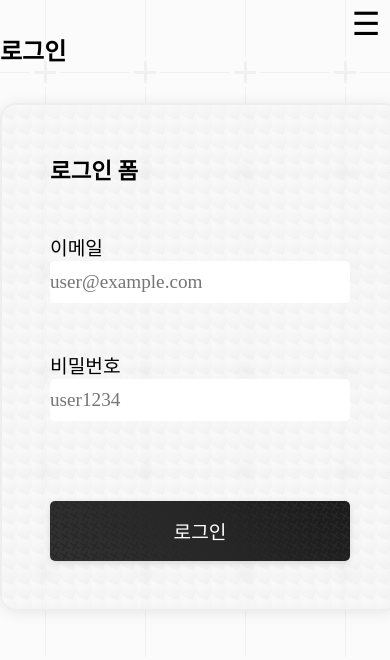
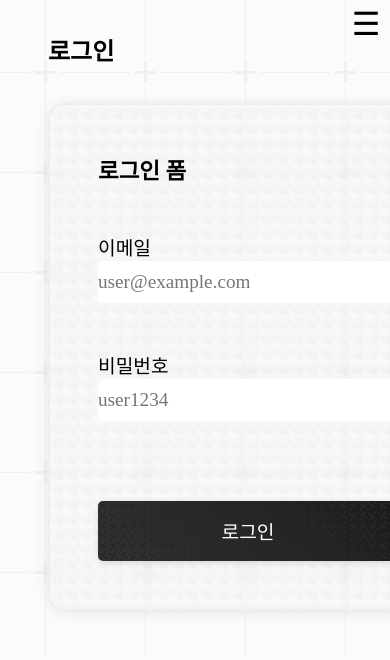
Before and after one commit to naruteride/AI-covid-19-tester, a Next.js app: page /sign/in in a window 390 px wide. Shown: the top 660 px of the page. Built offline with nearby package versions, Linux system fonts and the light colour scheme; no server answers; what @teachablemachine/image would draw is missing.

Commit message:
Modify sign page

```diff
--- a/src/app/sign/[id]/Sign.module.css
+++ b/src/app/sign/[id]/Sign.module.css
@@ -64,3 +64,9 @@
     transform: scale(1.02);
     box-shadow: 0 0.1rem 0.6rem -0.09rem rgba(0, 0, 0, 0.5);
 }
+
+@media (max-width: 1200px) {
+    .sign {
+        padding: 0 3rem;
+    }
+}
--- a/src/app/sign/[id]/page.tsx
+++ b/src/app/sign/[id]/page.tsx
@@ -93,7 +93,7 @@ export default function Sign({ params }: { params: { id: string } }): React.Reac
 
     return <>
         <main>
-            <section>
+            <section id='sign' className={styles.sign}>
                 <h1>{submitText}</h1>
                 <br /><br />
                 <form onSubmit={handleSubmit} className={styles.form}>
```
